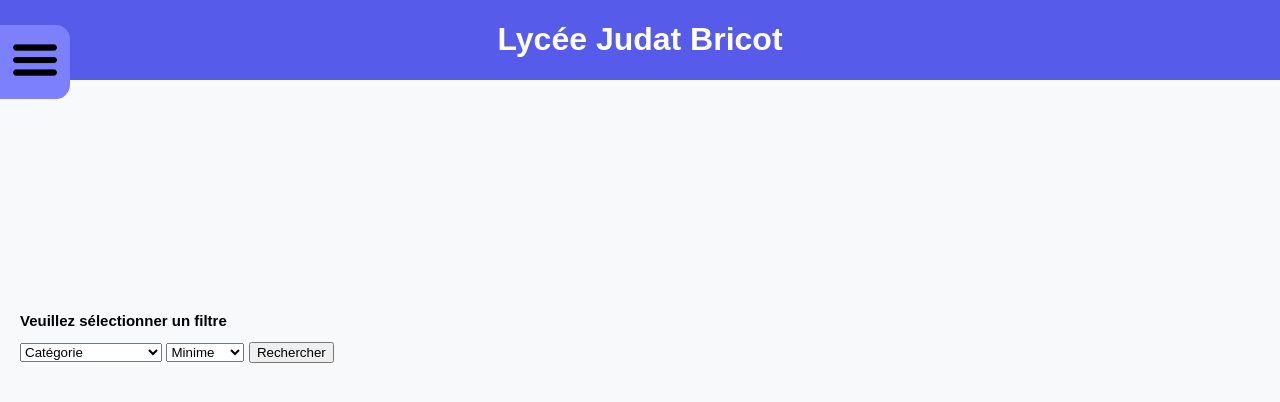
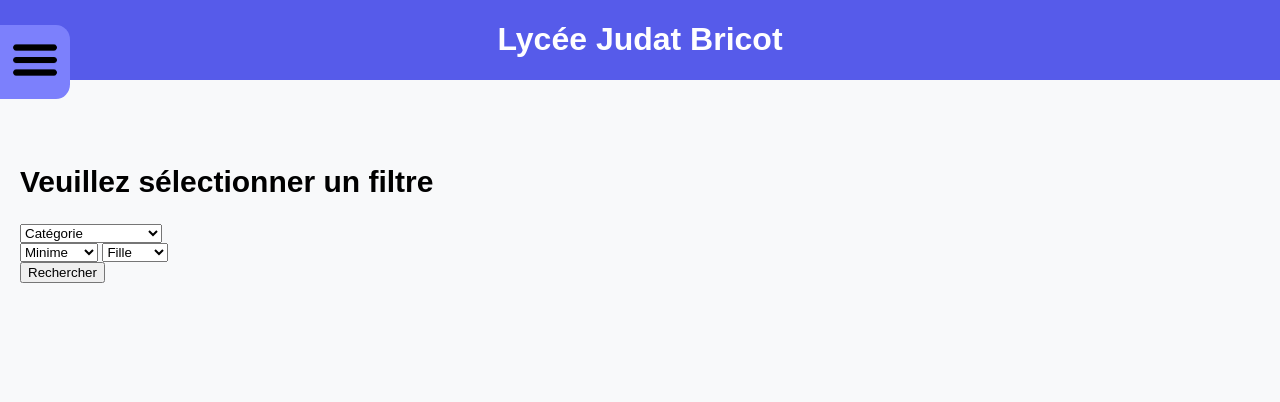
Before and after one commit to agnlt64/nsi-bdd, a Flask app: page /resultats in a window 1280 px wide. Shown: the top 402 px of the page. Run offline with Flask 3, Linux system fonts and the light colour scheme; some web fonts are replaced.

Commit message:
ajout de la table

```diff
--- a/app/static/css/style.css
+++ b/app/static/css/style.css
@@ -16,7 +16,7 @@ p {
 }
 
 h2 {
-    font-size: 15px;
+    font-size: 30px;
 
 }
 
@@ -67,6 +67,7 @@ header {
     overflow-x: hidden;
     transition: 0.5s;
     padding-top: 60px;
+    z-index:999;
 }
 
 .slide {
@@ -155,7 +156,7 @@ header {
 }
 
 main {
-    margin-top: 280px;
+    margin-top: 120px;
     padding: 20px;
 }
 
@@ -213,7 +214,7 @@ th, td {
     display: flex;
     justify-content: center;
     align-items: end;
-    margin-top: 2rem;
+    margin-top: 4rem;
     font-family:"Dela Gothic One", cursive;
 }
 
--- a/app/static/js/script.js
+++ b/app/static/js/script.js
@@ -1,12 +1,9 @@
 function toggleSidebar() {
-	var sidebar = document.getElementById('sidebar');
-	var test3 = document.getElementById('border-right');
+	var sidebar = document.getElementById('sidebar')
 	if (sidebar.style.width === '250px') {
 		sidebar.style.width = '0';
-		test3.style.width = '75px';
 	} else {
 		sidebar.style.width = '250px';
-		test3.style.width = '0px'
 	}
 }
 
@@ -29,21 +26,42 @@ function toggleSidebar() {
 // 	}
 // }
 
+function creerLigne(table, nomFamille, prenom,temps) {
+	const tr = table.children[1].children[0]
+	for (i = 0; i < 3; i++) {
+		const td = document.createElement("td")
+		if(i === 0) {
+			td.textContent = nomFamille
+		}
+		if(i === 1) {
+			td.textContent = prenom
+		}
+		if(i === 2) {
+			td.textContent = temps
+		}
+		tr.appendChild(td)
+
+	}
+
+}
 
 function rechercher() {
+	const table = document.getElementById("table-resultat")
 	const filtres = document.getElementById("filtres")
-	const categorie = document.getElementById("categorie")
+	const divCategorie = document.getElementById("categorie")
 	const rechercheDossards = document.getElementById("recherche-dossards")
 	const onChange = () => {
 		if (filtres.value === "categorie") {
-			categorie.classList.remove('invisible')
+			table.classList.add("invisible")
+			divCategorie.classList.remove('invisible')
 			rechercheDossards.classList.add("invisible")
 		}
 		else if (filtres.value === "Ndossard") {
 			rechercheDossards.classList.remove('invisible')
-			categorie.classList.add("invisible")
+			divCategorie.classList.add("invisible")
 		}
 	}
+
 
 	onChange()
 	filtres.addEventListener("change", onChange)
@@ -51,9 +69,11 @@ function rechercher() {
 	const rechercher = document.getElementById('rechercher')
 	rechercher.addEventListener("click", () => {
 		if (filtres.value === "categorie") {
-			const categories = document.getElementById("categorie").value
+			const divCategorie = document.getElementById("categorie")
+			const categorie = divCategorie.children[0].value
+			const genre = divCategorie.children[1].value
 			let categorieId = null
-			switch (categories) {
+			switch (categorie) {
 				case "minime":
 					categorieId = 1
 					break
@@ -68,21 +88,33 @@ function rechercher() {
 					break
 				default: break
 			}
-			fetch(`/api/rechercher/categorie?id=${categorieId}`)
+			fetch(`/api/rechercher/categorie?id=${categorieId}&genre=${genre}`)
 				.then(res => res.json())
 				.then(data => {
 					for (let i = 0; i < data.length; i++) {
 						console.log(data[i])
 					}
+
 				})
+				filtres.value = "categorie"
 		}
 		else if (filtres.value === "Ndossard") {
 			const dossard = Number(document.getElementById("dossard").value)
-			fetch(`/api/rechercher/eleve?dossard=${dossard}`)
+			if(dossard !== 0){
+				filtres.value = "Ndossard"
+				fetch(`/api/rechercher/eleve?dossard=${dossard}`)
 				.then(res => res.json())
 				.then(data => {
-					console.log(data)
+					const nomFamille = data.nom_famille
+					const prenom = data.prenom
+					const temps = data.temps
+					table.classList.remove("invisible")
+					creerLigne(table, nomFamille, prenom, temps)
+
 				})
+
+			}
+
 		}
 	})
 
--- a/app/templates/base.html
+++ b/app/templates/base.html
@@ -19,7 +19,7 @@
             <ul>
                 <li class="slide"><a href="/">Accueil</a></li>
                 <li class="slide"><a href="/resultats">Résultats de Cross</a></li>
-                <li class="slide"><a href="/classement">Podium & Classement</a></li>
+                <li class="slide"><a href="/classement">Podium</a></li>
                 <li class="slide"><a href="/">Autres informations</a></li>
             </ul>
         </div>
--- a/app/templates/classement.html
+++ b/app/templates/classement.html
@@ -24,4 +24,4 @@
         </div>
     </div>
 </div>
-{% endblock %
+{% endblock %}
--- a/app/templates/resultats.html
+++ b/app/templates/resultats.html
@@ -2,26 +2,49 @@
 
 {% block content %}
 
-    <section class="resultats">
+    <section class="resultats" id="resultats">
         <h2>Veuillez sélectionner un filtre</h2>
         <select name="filtres" id="filtres">
             <option value="categorie">Catégorie</option>
             <option value="Ndossard">Numéro de Dossard</option>
         </select>
-        <select name="categorie" id="categorie" class="invisible">
-            <option value="minime">Minime</option>
-            <option value="cadet">Cadet</option>
-            <option value="junior">Junior</option>
-            <option value="benjamin">Benjamin</option>
-        </select>
+        <div id="categorie" class="invisible">
+            <select>
+                <option value="minime">Minime</option>
+                <option value="cadet">Cadet</option>
+                <option value="junior">Junior</option>
+                <option value="benjamin">Benjamin</option>
+            </select>
 
+            <select>
+                <option value="fille">Fille</option>
+                <option value="garcon">Garçon</option>
+            </select>
+        </div>
         <div class="invisible" id="recherche-dossards">
             <input type="number" id="dossard" placeholder="Numéro de dossard" min="0">
             <div class="erreur" id="erreur"></div>
         </div>
         <button id="rechercher">Rechercher</button>
-        <table>
+        <table class="table-resultats invisible" id="table-resultat">
+            <thead>
+                <tr>
+                    <th>
+                        Nom de famille
+                    </th>
+                    <th>
+                        Prénom
+                    </th>
+                    <th>
+                        Temps
+                    </th>
+                </tr>
+            </thead>
+            <tbody>
+                <tr>
 
+                </tr>
+            </tbody>
         </table>
     </section>
 {% endblock %}
```
